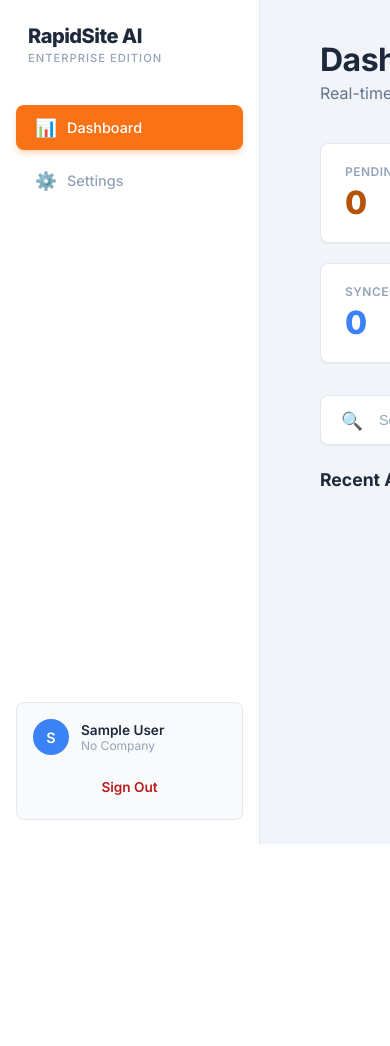
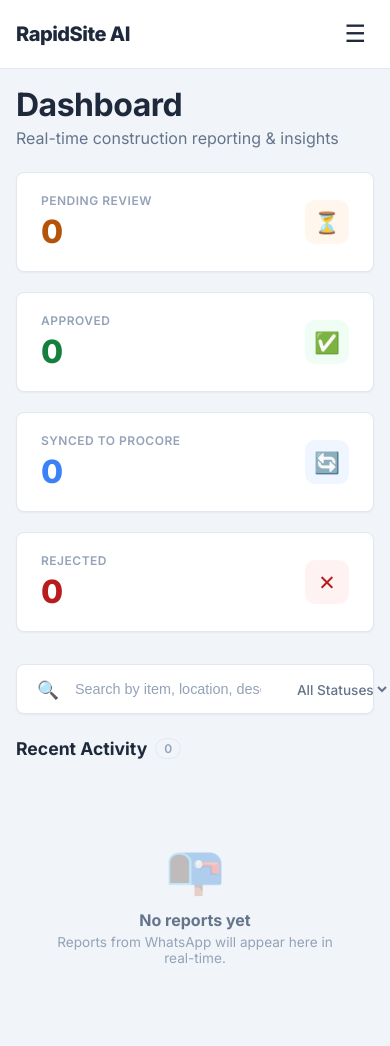
Before and after one commit to efekandursun/rapidsite-ai, a Flask app: page / in a window 390 px wide; the page is wider, and only the part inside the window is pictured. Before the commit the page ends 844 px from the top of that part, so only its background shows below. Run offline with Flask 3, Linux system fonts and the light colour scheme; the visitor is signed in with stand-in values (Sample User, id 1); data comes from the database, SQL or seed files in the repository; data that the repository does not hold is empty; some libraries are stand-ins or nearby versions.

Commit message:
Phone update

```diff
--- a/static/css/main.css
+++ b/static/css/main.css
@@ -411,3 +411,90 @@ body {
     color: #1d4ed8;
     border: 1px solid #bfdbfe;
 }
+/* Mobile Header */
+.mobile-header {
+    display: none;
+    align-items: center;
+    justify-content: space-between;
+    padding: 1rem;
+    background: var(--bg-sidebar);
+    border-bottom: 1px solid var(--border-light);
+    position: sticky;
+    top: 0;
+    z-index: 90;
+}
+
+.hamburger-btn {
+    background: none;
+    border: none;
+    font-size: 1.5rem;
+    color: var(--text-primary);
+    cursor: pointer;
+    padding: 0.25rem 0.5rem;
+    border-radius: var(--radius-sm);
+}
+
+.hamburger-btn:hover {
+    background: var(--bg-card-hover);
+}
+
+/* Responsive Design */
+@media (max-width: 768px) {
+    .mobile-header {
+        display: flex;
+    }
+
+    body {
+        flex-direction: column;
+    }
+
+    .sidebar {
+        transform: translateX(-100%);
+        transition: transform 0.3s ease;
+        height: 100vh;
+        z-index: 1000;
+        box-shadow: none;
+    }
+
+    .sidebar.open {
+        transform: translateX(0);
+        box-shadow: var(--shadow-md);
+    }
+
+    .main-content {
+        margin-left: 0;
+        padding: 1rem;
+        width: 100%;
+    }
+
+    .page-header {
+        flex-direction: column;
+        align-items: flex-start;
+        gap: 0.5rem;
+        margin-bottom: 1.5rem;
+    }
+
+    .form-group {
+        width: 100%;
+        min-width: 100% !important;
+    }
+
+    form[style*="display: flex"] {
+        flex-direction: column;
+        align-items: stretch !important;
+    }
+
+    .btn {
+        width: 100%;
+        justify-content: center;
+        margin-top: 0.5rem;
+    }
+
+    .table-container {
+        margin: 0 -1.5rem;
+        border-radius: 0;
+        border-left: none;
+        border-right: none;
+        padding: 0 1.5rem;
+    }
+}
--- a/templates/base.html
+++ b/templates/base.html
@@ -10,6 +10,11 @@
 </head>
 
 <body>
+    <!-- Mobile Header -->
+    <div class="mobile-header">
+        <div class="logo-text" style="margin-bottom: 0;">RapidSite AI</div>
+        <button id="mobile-menu-btn" class="hamburger-btn">☰</button>
+    </div>
 
     <!-- Sidebar Navigation -->
     <aside class="sidebar">
@@ -225,6 +230,21 @@
         checkNotifications();
         setInterval(checkNotifications, 10000);
 
+        // Mobile Sidebar Toggle
+        const mobileBtn = document.getElementById('mobile-menu-btn');
+        const sidebar = document.querySelector('.sidebar');
+        if (mobileBtn && sidebar) {
+            mobileBtn.addEventListener('click', () => {
+                sidebar.classList.toggle('open');
+            });
+            // Close sidebar when clicking outside on mobile
+            document.addEventListener('click', (e) => {
+                if (window.innerWidth <= 768 && !sidebar.contains(e.target) && !mobileBtn.contains(e.target)) {
+                    sidebar.classList.remove('open');
+                }
+            });
+        }
+
         // Handle Server-Side Flash Messages
         document.addEventListener('DOMContentLoaded', function () {
             const flashData = document.getElementById('flash-messages-data');
```
